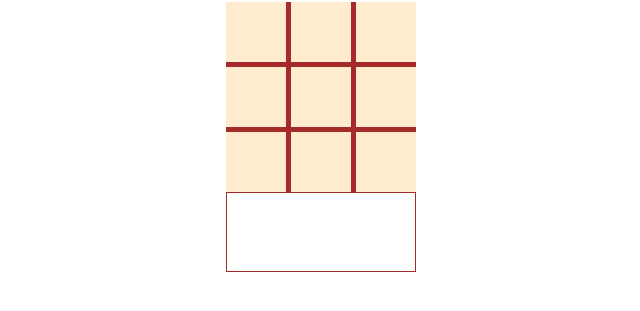
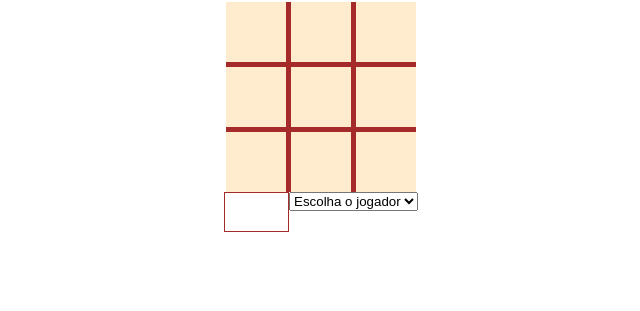
Before and after one commit to jvitor691/u01-m04-jogo-da-velha-sala, a website: page index.html in a window 1280 px wide. Shown: the part 65-376 px from the top of the page, without its empty margins (319-959 px from the left). Drawn offline with Linux system fonts and the light colour scheme.

Commit message:
jogo atualizado

```diff
--- a/css/index.css
+++ b/css/index.css
@@ -26,6 +26,10 @@ h2 {
 #messages {
     box-sizing: border-box;
     border: 1px solid brown;
-    width: 190px;
-    height: 80px;
+    width: 65px;
+    height: 40px;
 }
+#containerEscolhas{
+    display: flex;
+    justify-content: center;
+}
--- a/index.html
+++ b/index.html
@@ -21,8 +21,17 @@
         <div onclick="mark(this)"></div>
         <div onclick="mark(this)"></div>
     </div>
-    <dic id="containerMsgs">
-        <div id="messages"></div>
-    </dic>
+    <div id="containerEscolhas">
+        <div id="containerMsgs">
+            <div id="messages"></div>
+        </div>
+        <div id="escolherJogador">
+            <select id="jogador" name="jogador">
+                <option value="">Escolha o jogador</option>
+                <option value="X">X</option>
+                <option value="O">O</option>
+            </select>
+        </div>
+    </div>
 </body>
 </html>
```
